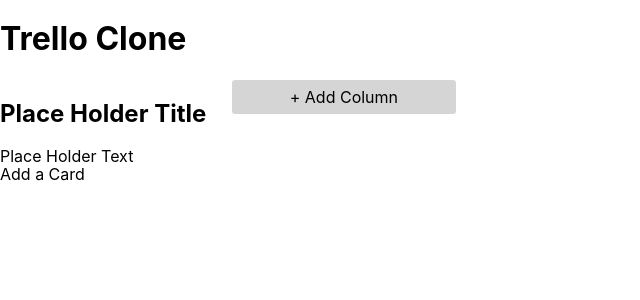
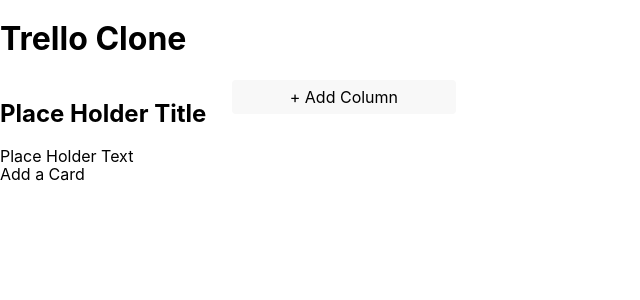
Before and after one commit to jambis/trello-clone, a React (Create React App) app: page / in a window 1280 px wide. Shown: the top 300 px of the page, without its empty margins (0-640 px from the left). Built offline with nearby package versions, Linux system fonts and the light colour scheme.

Commit message:
Improved styling a little bit

```diff
--- a/src/components/AddColumn.tsx
+++ b/src/components/AddColumn.tsx
@@ -14,12 +14,12 @@
   display: flex;
   justify-content: center;
   padding: 0.5em 0;
-  border-radius: 0.2em;
-  background: rgba(150, 150, 150, 0.4);
+  border-radius: 0.25em;
+  background: rgba(230, 230, 230, 0.3);
 
   &:hover {
     cursor: pointer;
-    background: rgba(150, 150, 150, 0.3);
+    background: rgba(230, 230, 230, 0.5);
   }
 `;
 
@@ -27,8 +27,8 @@
   display: flex;
   justify-content: center;
   padding: 0.5em 0;
-  border-radius: 0.2em;
-  background: rgba(150, 150, 150, 0.5);
+  border-radius: 0.25em;
+  background: rgba(200, 200, 200, 0.5);
 `;
 
 const TitleInput = styled.input`
```
